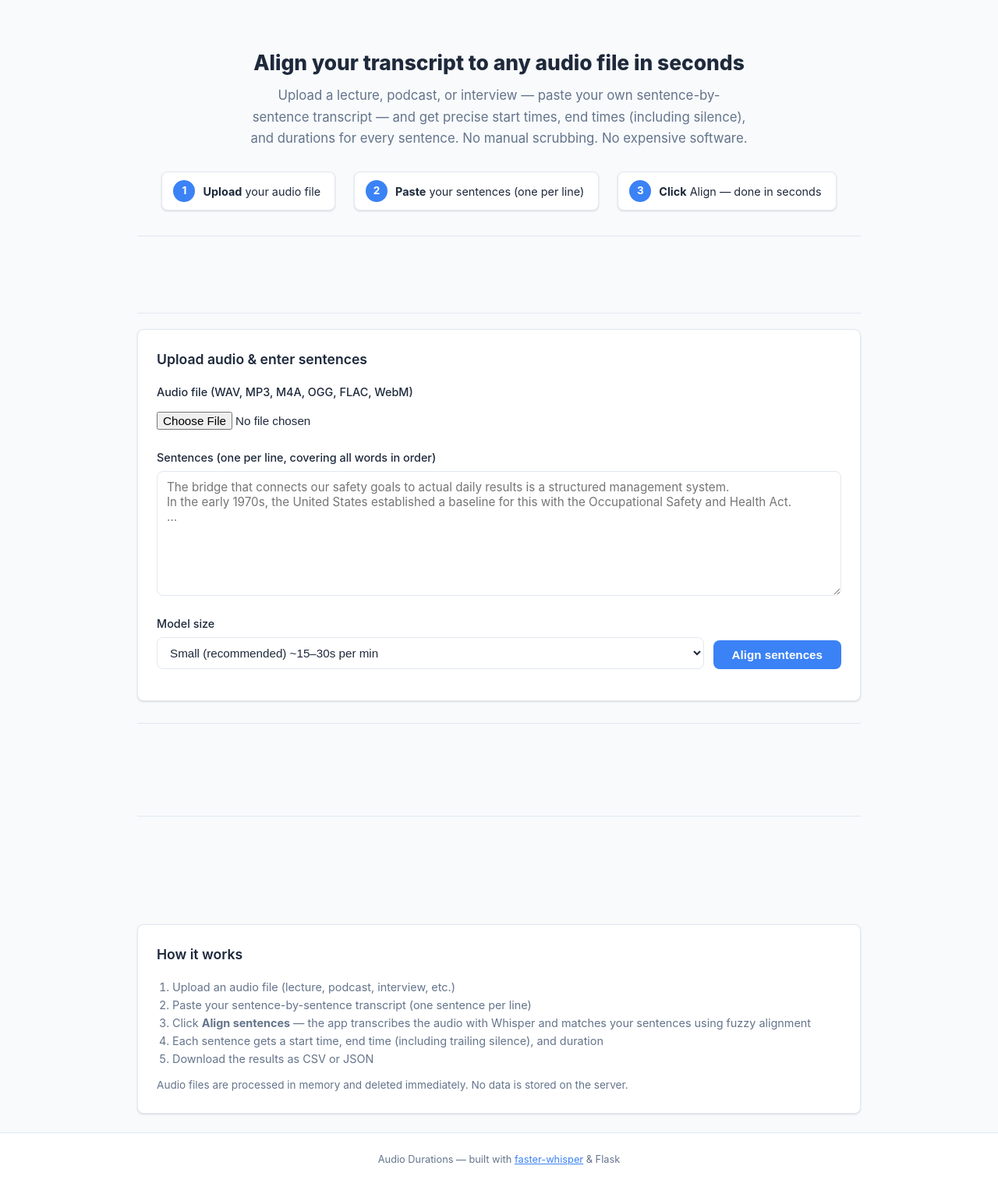
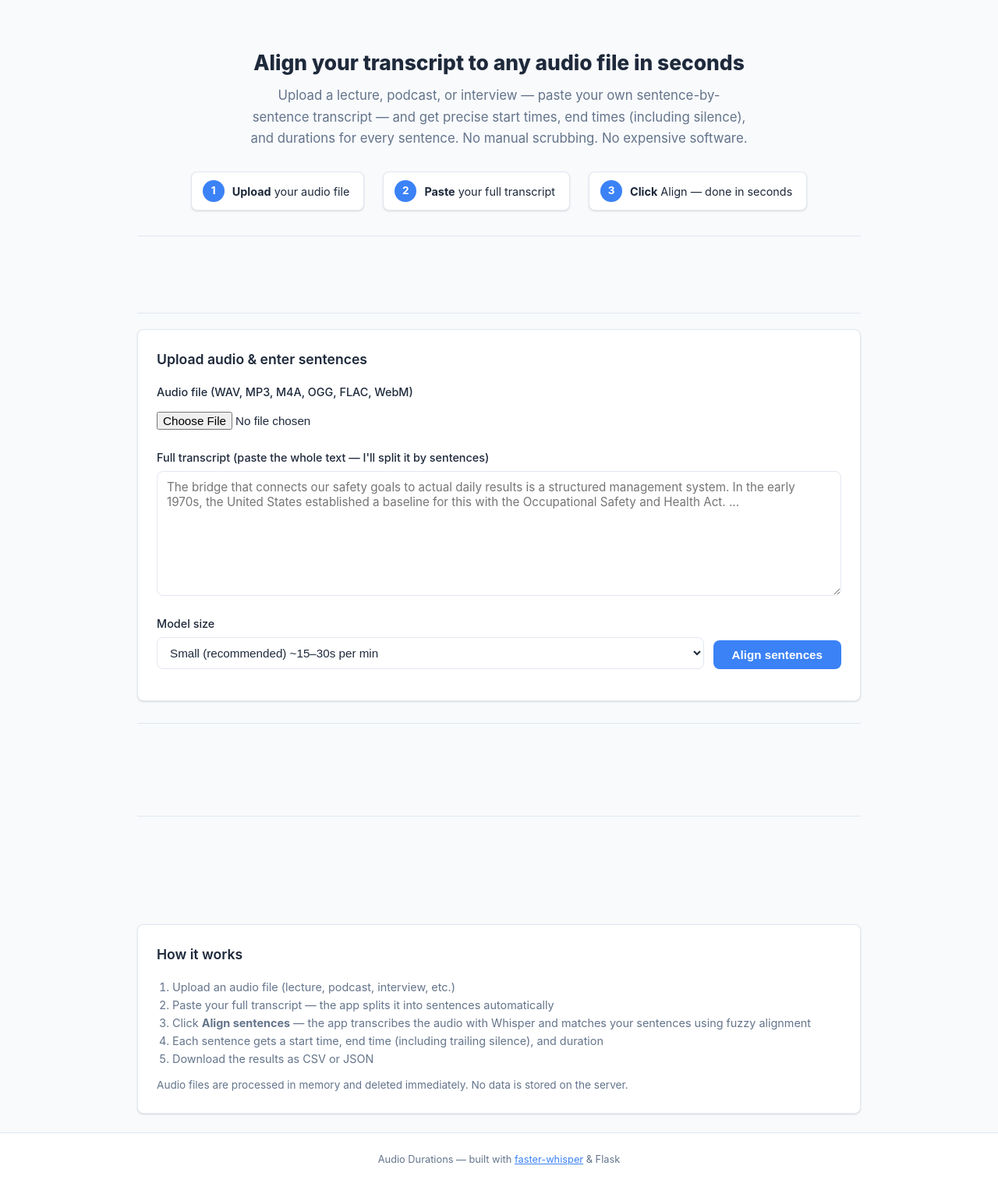
Before and after one commit to ziad0ayman/audio-durations, a Flask app: page / in a window 1280 px wide. Shown: the part 65-1587 px from the top of the page at 78% size. Run offline with Flask 3, Linux system fonts and the light colour scheme.

Commit message:
Auto-split transcript into sentences by punctuation, accept full text input

```diff
--- a/app.py
+++ b/app.py
@@ -44,13 +44,21 @@ def do_align():
     if ext not in ALLOWED_EXT:
         return jsonify({"error": f"Unsupported format: {ext}. Allowed: {', '.join(ALLOWED_EXT)}"}), 400
 
-    sentences_text = request.form.get("sentences", "").strip()
-    if not sentences_text:
-        return jsonify({"error": "No sentences provided"}), 400
+    import re as _re
 
-    sentences = [s.strip() for s in sentences_text.split("\n") if s.strip()]
+    raw = request.form.get("sentences", "").strip()
+    if not raw:
+        return jsonify({"error": "No transcript provided"}), 400
+
+    raw = raw.replace("\n", " ")
+    raw = _re.sub(r"\s+", " ", raw)
+
+    sentences = _re.split(r"(?<=[.!?])\s+", raw)
+    sentences = [s.strip() for s in sentences if s.strip()]
+    sentences = [s for s in sentences if s not in (".", "!", "?")]
+
     if not sentences:
-        return jsonify({"error": "No non-empty sentences"}), 400
+        return jsonify({"error": "No sentences found in transcript"}), 400
 
     model_size = request.form.get("model_size", "small")
     if model_size not in MODEL_SIZES:
--- a/templates/index.html
+++ b/templates/index.html
@@ -37,7 +37,7 @@
       </div>
       <div class="step">
         <div class="step-num">2</div>
-        <div class="step-text"><strong>Paste</strong> your sentences (one per line)</div>
+        <div class="step-text"><strong>Paste</strong> your full transcript</div>
       </div>
       <div class="step">
         <div class="step-num">3</div>
@@ -70,8 +70,8 @@
       </div>
 
       <div class="form-group">
-        <label for="sentences">Sentences (one per line, covering all words in order)</label>
-        <textarea id="sentences" name="sentences" placeholder="The bridge that connects our safety goals to actual daily results is a structured management system.&#10;In the early 1970s, the United States established a baseline for this with the Occupational Safety and Health Act.&#10;..." required></textarea>
+        <label for="sentences">Full transcript (paste the whole text — I'll split it by sentences)</label>
+        <textarea id="sentences" name="sentences" placeholder="The bridge that connects our safety goals to actual daily results is a structured management system. In the early 1970s, the United States established a baseline for this with the Occupational Safety and Health Act. ..." required></textarea>
       </div>
 
       <div class="form-group" style="display:flex;gap:12px;align-items:end;flex-wrap:wrap;">
@@ -147,7 +147,7 @@
     <h2>How it works</h2>
     <ol style="padding-left:20px;color:var(--text-muted);font-size:.9rem;">
       <li>Upload an audio file (lecture, podcast, interview, etc.)</li>
-      <li>Paste your sentence-by-sentence transcript (one sentence per line)</li>
+      <li>Paste your full transcript — the app splits it into sentences automatically</li>
       <li>Click <strong>Align sentences</strong> &mdash; the app transcribes the audio with Whisper and matches your sentences using fuzzy alignment</li>
       <li>Each sentence gets a start time, end time (including trailing silence), and duration</li>
       <li>Download the results as CSV or JSON</li>
```
